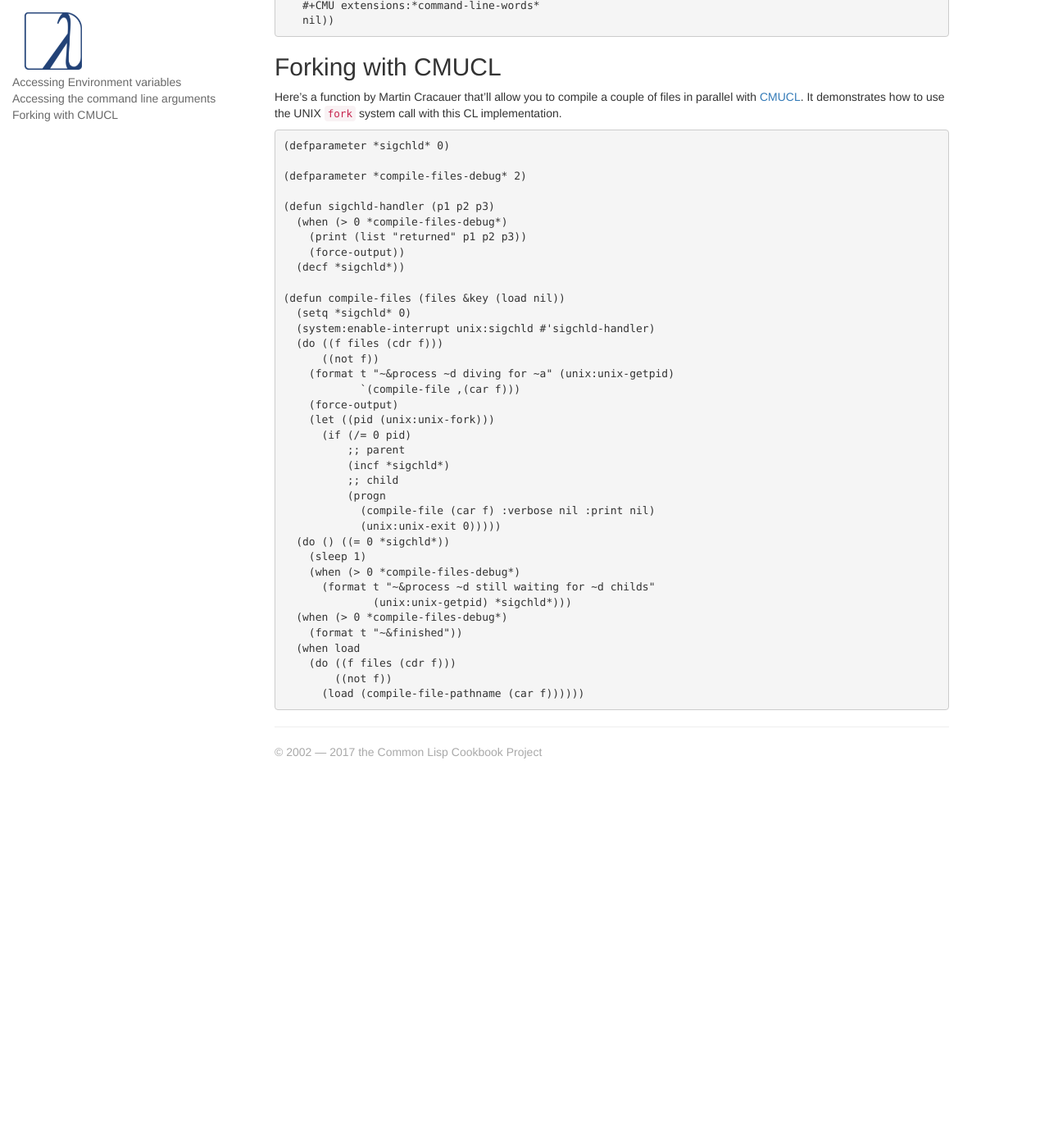
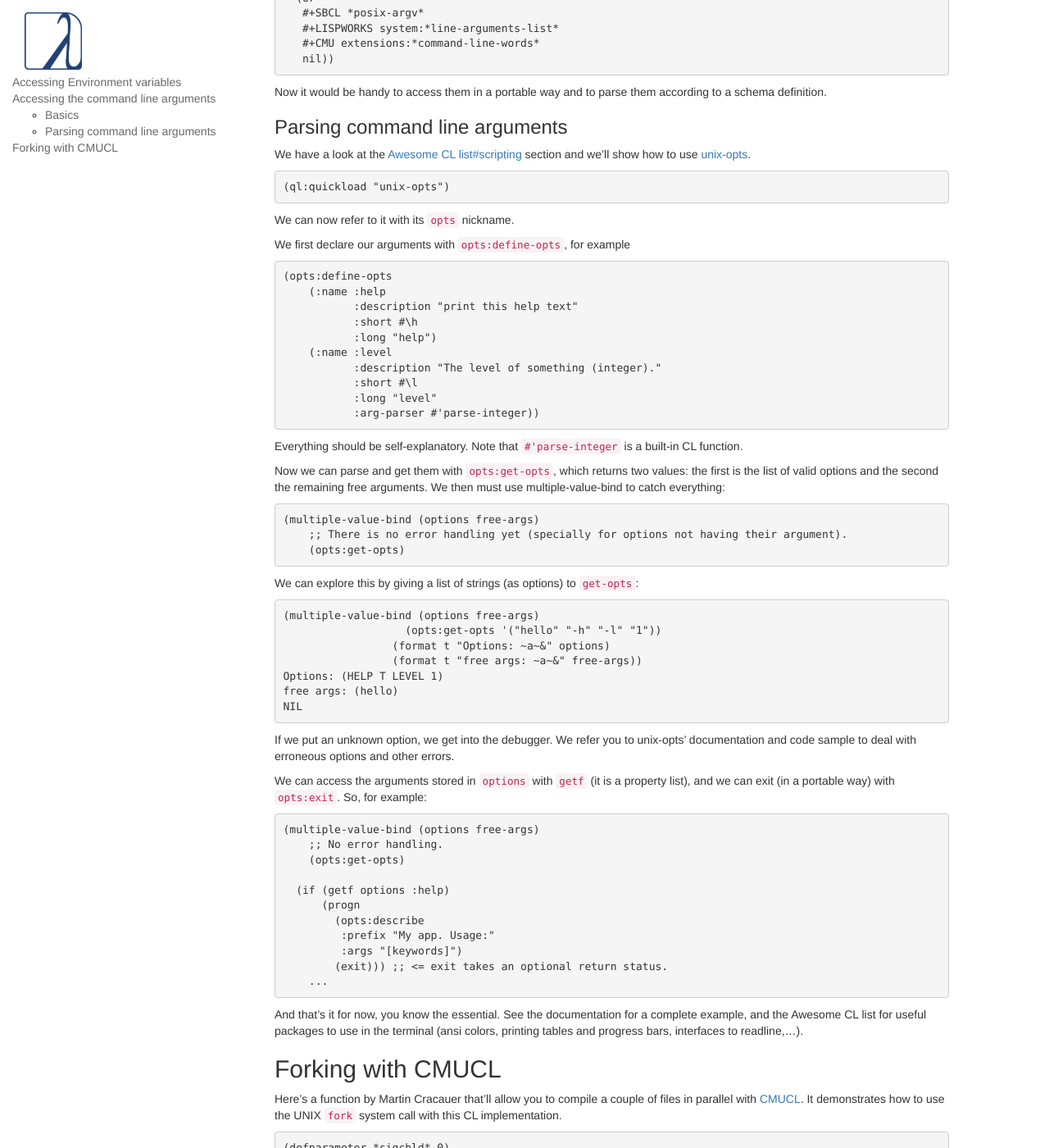
Before and after one commit to LispCookbook/cl-cookbook, a Jekyll site: the page built from os.md, in a window 1280 px wide and 1400 px high, scrolled down 1494 px. Shown: the whole window at 82% size. Built offline with Jekyll 4.4.1, drawn with Linux system fonts in a browser that asks for light colours; before the commit the page ends 2441 px from its top, so only the background shows below that; some of the changed text lies outside the part shown.

Commit message:
how to get and parse command line arguments (portable way)
could be in a future "scripting" section.

and already fixes #4 - add package name for *POSIX-ARGV* in os.html [from sourceforge]

```diff
--- a/os.md
+++ b/os.md
@@ -53,11 +53,14 @@ systems including Windows. It is also `fset`-able.
 
 ## Accessing the command line arguments
 
+### Basics
+
 Accessing command line arguments is implementation-specific but it
 appears most implementations have a way of getting at
-them. [Roswell](https://github.com/roswell/roswell/wiki) makes it portable.
+them. [Roswell](https://github.com/roswell/roswell/wiki) or external
+libraries (see next section) make it portable.
 
-[SBCL](http://www.sbcl.org) has the special variable `sb-ext:*posix-argv*`
+[SBCL](http://www.sbcl.org) stores the arguments list in the special variable `sb-ext:*posix-argv*`
 
 ~~~lisp
 $ sbcl my-command-line-arg
@@ -93,6 +96,91 @@ Here's a quick function to return the argument strings list across multiple impl
    #+CMU extensions:*command-line-words*
    nil))
 ~~~
+
+Now it would be handy to access them in a portable way and to parse
+them according to a schema definition.
+
+### Parsing command line arguments
+
+We have a look at the
+[Awesome CL list#scripting](https://github.com/CodyReichert/awesome-cl#scripting)
+section and we'll show how to use [unix-opts](https://github.com/mrkkrp/unix-opts).
+
+~~~lisp
+(ql:quickload "unix-opts")
+~~~
+
+We can now refer to it with its `opts` nickname.
+
+We first declare our arguments with `opts:define-opts`, for example
+
+~~~lisp
+(opts:define-opts
+    (:name :help
+           :description "print this help text"
+           :short #\h
+           :long "help")
+    (:name :level
+           :description "The level of something (integer)."
+           :short #\l
+           :long "level"
+           :arg-parser #'parse-integer))
+~~~
+
+Everything should be self-explanatory. Note that `#'parse-integer` is
+a built-in CL function.
+
+Now we can parse and get them with `opts:get-opts`, which returns two
+values: the first is the list of valid options and the second the
+remaining free arguments. We then must use multiple-value-bind to
+catch everything:
+
+~~~lisp
+(multiple-value-bind (options free-args)
+    ;; There is no error handling yet (specially for options not having their argument).
+    (opts:get-opts)
+~~~
+
+We can explore this by giving a list of strings (as options) to
+`get-opts`:
+
+
+~~~lisp
+(multiple-value-bind (options free-args)
+                   (opts:get-opts '("hello" "-h" "-l" "1"))
+                 (format t "Options: ~a~&" options)
+                 (format t "free args: ~a~&" free-args))
+Options: (HELP T LEVEL 1)
+free args: (hello)
+NIL
+~~~
+
+If we put an unknown option, we get into the debugger. We refer you to
+unix-opts' documentation and code sample to deal with erroneous
+options and other errors.
+
+We can access the arguments stored in `options` with `getf` (it is a
+property list), and we can exit (in a portable way) with
+`opts:exit`. So, for example:
+
+~~~lisp
+(multiple-value-bind (options free-args)
+    ;; No error handling.
+    (opts:get-opts)
+
+  (if (getf options :help)
+      (progn
+        (opts:describe
+         :prefix "My app. Usage:"
+         :args "[keywords]")
+        (exit))) ;; <= exit takes an optional return status.
+    ...
+~~~
+
+And that's it for now, you know the essential. See the documentation
+for a complete example, and the Awesome CL list for useful packages to
+use in the terminal (ansi colors, printing tables and progress bars,
+interfaces to readline,…).
 
 
 <a name="fork-cmucl"></a>
```
